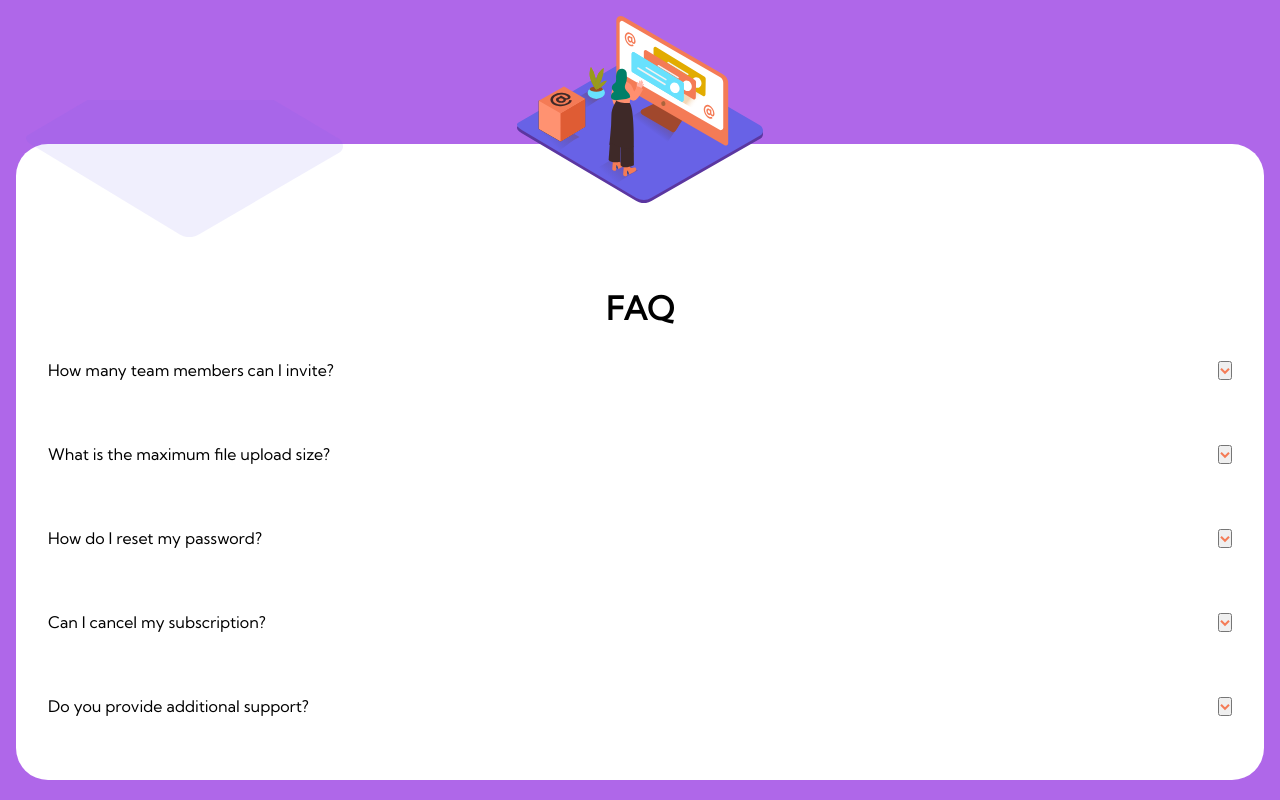
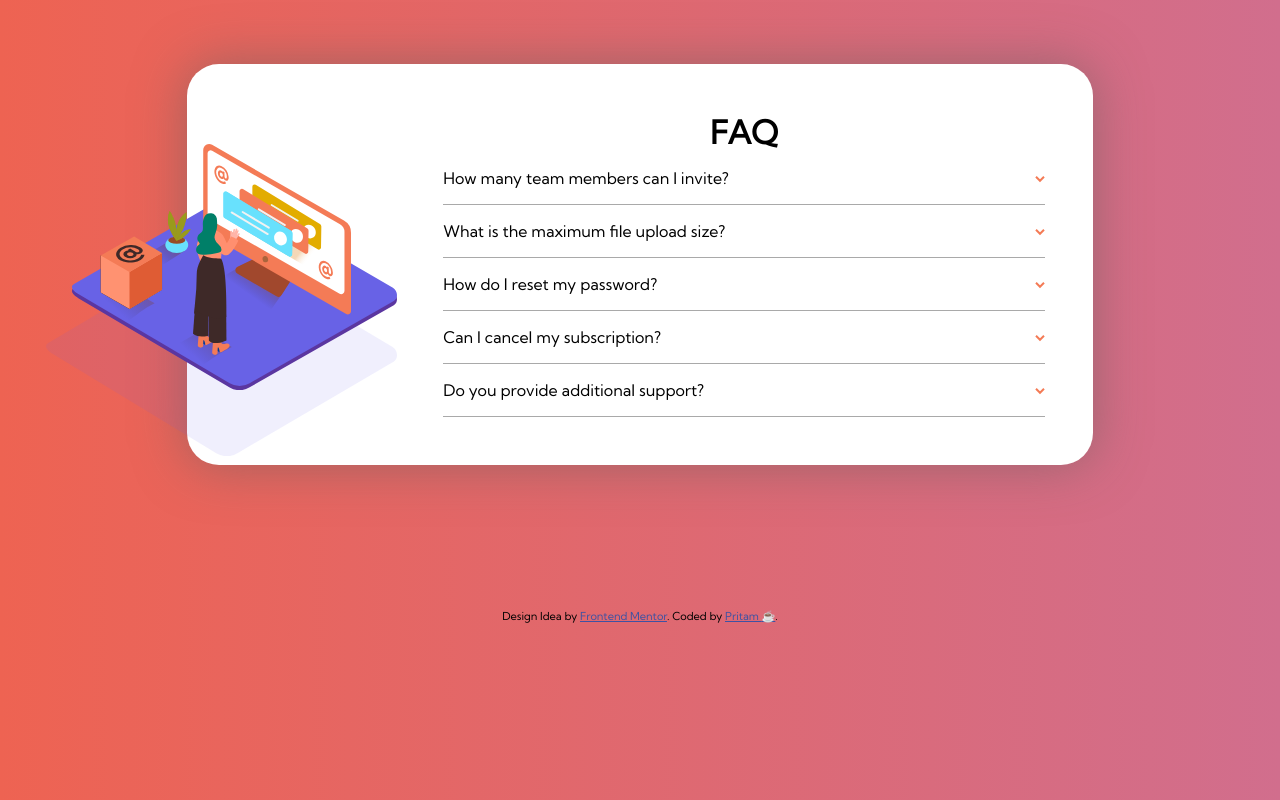
Before and after one commit to pritambera2000/Frontend_Practices, a plain HTML site: page FAQ-Page/index.html in a window 1280 px wide. Drawn offline with Linux system fonts and the light colour scheme.

Commit message:
Added Full UI

```diff
--- a/FAQ-Page/Styles/style.scss
+++ b/FAQ-Page/Styles/style.scss
@@ -1,70 +1,132 @@
-@import url('https://fonts.googleapis.com/css2?family=Kumbh+Sans&display=swap');
+@import url("https://fonts.googleapis.com/css2?family=Kumbh+Sans&display=swap");
 
-$background:hsl(273, 75%, 66%);
-$main: #fff;
-$primary-font: 'Kumbh Sans', sans-serif;
+$background: hsl(273, 75%, 66%);
+$clr-white: #fff;
+$primary-font: "Kumbh Sans", sans-serif;
+$clr-primary: #ee6352;
+$clr-secondary: #d16e8d;
+$clr-gredient: linear-gradient(90deg, #ee6352, #d16e8d);
 
-*{
-    margin:0;
-padding:0;
+* {
+  margin: 0;
+  padding: 0;
 }
-body{
-    // display:flex;
-    // align-items:center;
-    // justify-content: center;
-    // height:100vh;
-    background: $background;
+body {
+  background: $clr-gredient;
   font-family: $primary-font;
 }
-//.main{
-
-    .hero{
+.main {
+  background: $clr-white;
   margin: 0 1em;
   padding: 2em 2em;
   border-radius: 2em;
-            background: $main;
-            padding-top:9em;
-        .faq_title{
+  padding-top: 9em;
+  box-shadow: 0px 0px 50px 2px rgba(100, 93, 93, 0.5);
+}
+
+.hero {
+  display: grid;
+  grid-template-columns: repeat(1, 1fr);
+  .faq_title {
     text-align: center;
   }
 }
-//}
-.img{
-    display:flex;
-    align-items:center;
-    justify-content:center;
-    height:144px;
-    .img1{
-        position:absolute;
-        z-index:1;
-        top:1rem;
-        height:187px;
+
+.img {
+  display: flex;
+  align-items: center;
+  justify-content: center;
+  height: 144px;
+  .img1 {
+    position: absolute;
+    z-index: 1;
+    top: 1rem;
+    height: 187px;
   }
-    .img2{
+  .img2 {
     position: absolute;
-        top:100px;
-        left:26px;
-        z-index:0;
-        width:317px;
+    top: 100px;
+    z-index: 0;
+    width: 317px;
   }
-
 }
-.questions_answers{
-    padding:1em 0;
-    .question{
-        padding:1em 0;
-        p{
-            display:flex;
-            align-items:center;
-            justify-content:space-between;
+.questions_answers {
+  .question {
+    padding: 1em 0;
+    border-bottom: 1px solid darkgray;
+    p {
+      display: flex;
+      align-items: center;
+      justify-content: space-between;
+      &:hover {
+        background-image: linear-gradient(90deg, red, blue);
+        background-clip: text;
+        color: transparent;
+        cursor: pointer;
+      }
+    }
+    .question-btn {
+      background: transparent;
+      border: none;
+      cursor: pointer;
+    }
+  }
+  .answer {
+    p {
+      padding-top: 1em;
     }
   }
 }
-// .img{
-//    background: url("../images/bg-pattern-mobile.svg");
-//    background-repeat: no-repeat;
-//    background-position-y: center;
-// }
-.answer{
-  display:none;
+
+.attribution {
+  font-size: 11px;
+  text-align: center;
+  padding-top: 10vmin;
+  padding-bottom: 1em;
+  a {
+    color: hsl(228, 45%, 44%);
   }
+}
+
+.answer {
+  display: none;
+}
+@media only screen and (min-width: 750px) {
+  .hero {
+    grid-template-columns: repeat(2, 0fr);
+    justify-content: center;
+    .main {
+      padding: 3em 3em;
+      border-radius: 2em;
+      width: 47vw;
+      margin: 4em 2em;
+      padding-left: 16em;
+      text-align: center;
+    }
+  }
+
+  .img {
+    .img1 {
+      position: absolute;
+      z-index: 1;
+      top: 9rem;
+      height: 246px;
+      right: 65%;
+    }
+    .img2 {
+      right: 65%;
+      top: 19rem;
+      width: 351px;
+    }
+  }
+}
+@media only screen and (min-width: 1200px) {
+  .img {
+    .img1 {
+      right: 69%;
+    }
+    .img2 {
+      right: 69%;
+    }
+  }
+}
--- a/FAQ-Page/index.html
+++ b/FAQ-Page/index.html
@@ -1,86 +1,126 @@
 <!DOCTYPE html>
 <html lang="en">
-
   <head>
-    <meta charset="UTF-8">
-    <meta name="viewport" content="width=device-width, initial-scale=1.0">
-    <meta http-equiv="X-UA-Compatible" content="ie=edge">
-    <link rel="stylesheet" href="./Styles/style.css">
+    <meta charset="UTF-8" />
+    <meta name="viewport" content="width=device-width, initial-scale=1.0" />
+    <meta http-equiv="X-UA-Compatible" content="ie=edge" />
+    <link rel="stylesheet" href="./Styles/style.css" />
     <title>FAQ's</title>
   </head>
 
   <body>
-
-    <!-- <section class="main"> -->
+    <!--    Images-section         -->
+    <div class="hero">
       <div class="img">
-            <img class="img1" src="./images/illustration-woman-online-mobile.svg" alt="">
-            <img class="img2" src="./images/bg-pattern-mobile.svg" alt="">
+        <img
+          class="img1"
+          src="./images/illustration-woman-online-mobile.svg"
+          alt=""
+        />
+        <img class="img2" src="./images/bg-pattern-mobile.svg" alt="" />
       </div>
+      <div class="main">
         <!-- Page Title -->
-
+        <div class="faq_title">
+          <h1>FAQ</h1>
+        </div>
         <!-- Questions-Answers -->
-        <div class="hero">
-            <div class="faq_title">
-                    <h1>
-                            FAQ
-                        </h1>
-            </div>
         <!-- Question-1 -->
         <article class="questions_answers">
           <div class="question">
-                    <p>How many team members can I invite? <button class="question-btn"><img
-                                src="./images/icon-arrow-down.svg" alt=""> </button> </p>
+            <p>
+              How many team members can I invite?
+              <button class="question-btn">
+                <img src="./images/icon-arrow-down.svg" alt="" />
+              </button>
+            </p>
           </div>
           <div class="answer">
-                    <p> You can invite up to 2 additional users on the Free plan. There is no limit on
-                        team members for the Premium plan. </p>
+            <p>
+              You can invite up to 2 additional users on the Free plan. There is
+              no limit on team members for the Premium plan.
+            </p>
           </div>
         </article>
         <!-- Question-2 -->
         <article class="questions_answers">
           <div class="question">
-                    <p>What is the maximum file upload size? <button class="question-btn"><img
-                                src="./images/icon-arrow-down.svg" alt=""> </button> </p>
+            <p>
+              What is the maximum file upload size?
+              <button class="question-btn">
+                <img src="./images/icon-arrow-down.svg" alt="" />
+              </button>
+            </p>
           </div>
           <div class="answer">
-                    <p> No more than 2GB. All files in your account must fit your allotted storage space. </p>
+            <p>
+              No more than 2GB. All files in your account must fit your allotted
+              storage space.
+            </p>
           </div>
         </article>
         <!-- Question-3 -->
         <article class="questions_answers">
           <div class="question">
-                    <p> How do I reset my password? <button class="question-btn"><img src="./images/icon-arrow-down.svg"
-                                alt=""> </button> </p>
+            <p>
+              How do I reset my password?
+              <button class="question-btn">
+                <img src="./images/icon-arrow-down.svg" alt="" />
+              </button>
+            </p>
           </div>
           <div class="answer">
-                    <p> Click “Forgot password” from the login page or “Change password” from your profile page.A reset
-                        link will be emailed to you. </p>
+            <p>
+              Click “Forgot password” from the login page or “Change password”
+              from your profile page.A reset link will be emailed to you.
+            </p>
           </div>
         </article>
         <!-- Question-4 -->
         <article class="questions_answers">
           <div class="question">
-                    <p>Can I cancel my subscription? <button class="question-btn"><img
-                                src="./images/icon-arrow-down.svg" alt=""> </button> </p>
+            <p>
+              Can I cancel my subscription?
+              <button class="question-btn">
+                <img src="./images/icon-arrow-down.svg" alt="" />
+              </button>
+            </p>
           </div>
           <div class="answer">
-                    <p> Yes! Send us a message and we’ll process your request no questions asked. </p>
+            <p>
+              Yes! Send us a message and we’ll process your request no questions
+              asked.
+            </p>
           </div>
         </article>
         <!-- Question-5 -->
         <article class="questions_answers">
           <div class="question">
-                    <p> Do you provide additional support? <button class="question-btn"><img
-                                src="./images/icon-arrow-down.svg" alt=""> </button> </p>
+            <p>
+              Do you provide additional support?
+              <button class="question-btn">
+                <img src="./images/icon-arrow-down.svg" alt="" />
+              </button>
+            </p>
           </div>
           <div class="answer">
-                    <p> Chat and email support is available 24/7. Phone lines are open during normal business hours.</p>
+            <p>
+              Chat and email support is available 24/7. Phone lines are open
+              during normal business hours.
+            </p>
           </div>
         </article>
-
       </div>
-
-    <!-- </section> -->
+    </div>
+    <!-- Footer Section -->
+    <footer>
+      <div class="attribution">
+        Design Idea by
+        <a href="https://www.frontendmentor.io?ref=challenge" target="_blank"
+          >Frontend Mentor</a
+        >. Coded by <a href="https://github.com/pritambera2000">Pritam <span>☕</span></a
+        >.
+      </div>
+    </footer>
   </body>
-
 </html>
```
Also changed, not shown: FAQ-Page/index1.html (added, +75 -0 lines), FAQ-Page/style-guide.md (added, +46 -0 lines), FAQ-Page/README-template.md (added), FAQ-Page/README.md (added), FAQ-Page/Styles/style.css, FAQ-Page/design/active-states.jpg (added), FAQ-Page/design/desktop-design.jpg (added), FAQ-Page/design/desktop-preview.jpg (added), FAQ-Page/design/mobile-design.jpg (added), 1 other file. Lines whose indentation alone changed are shown as unchanged.
